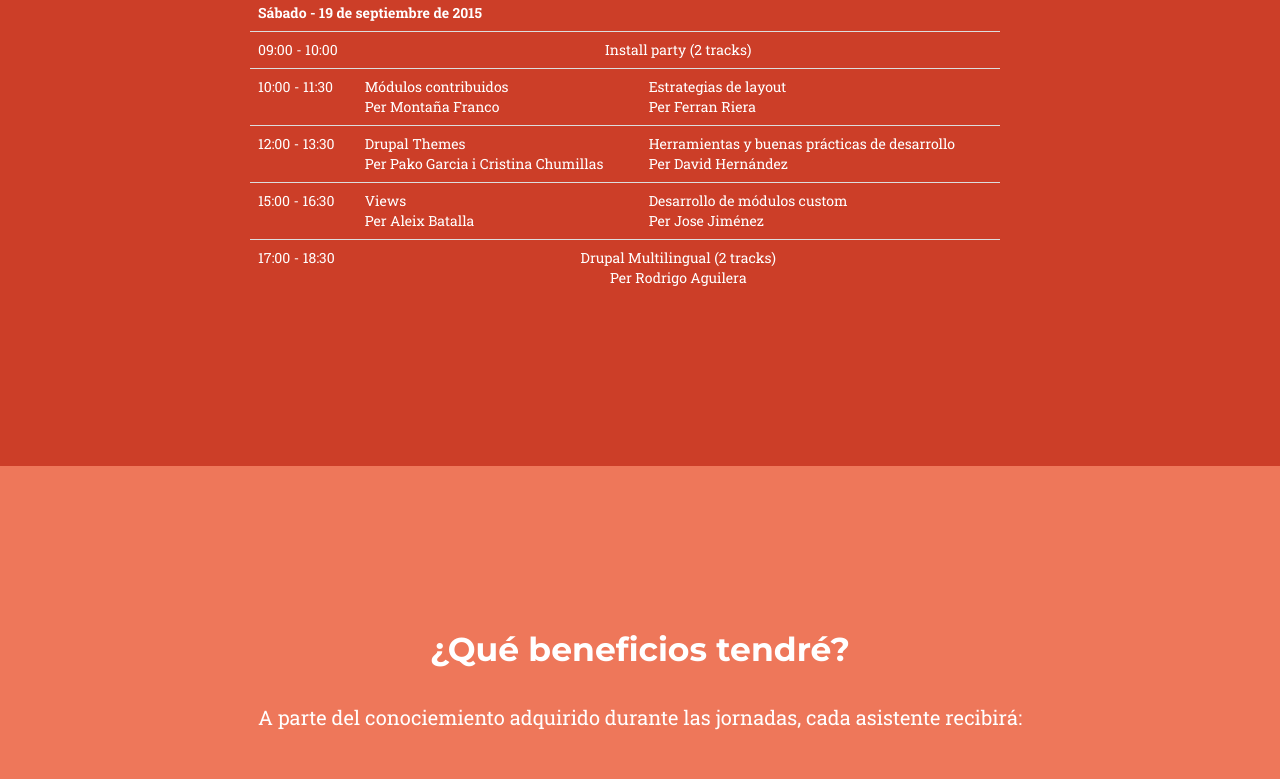
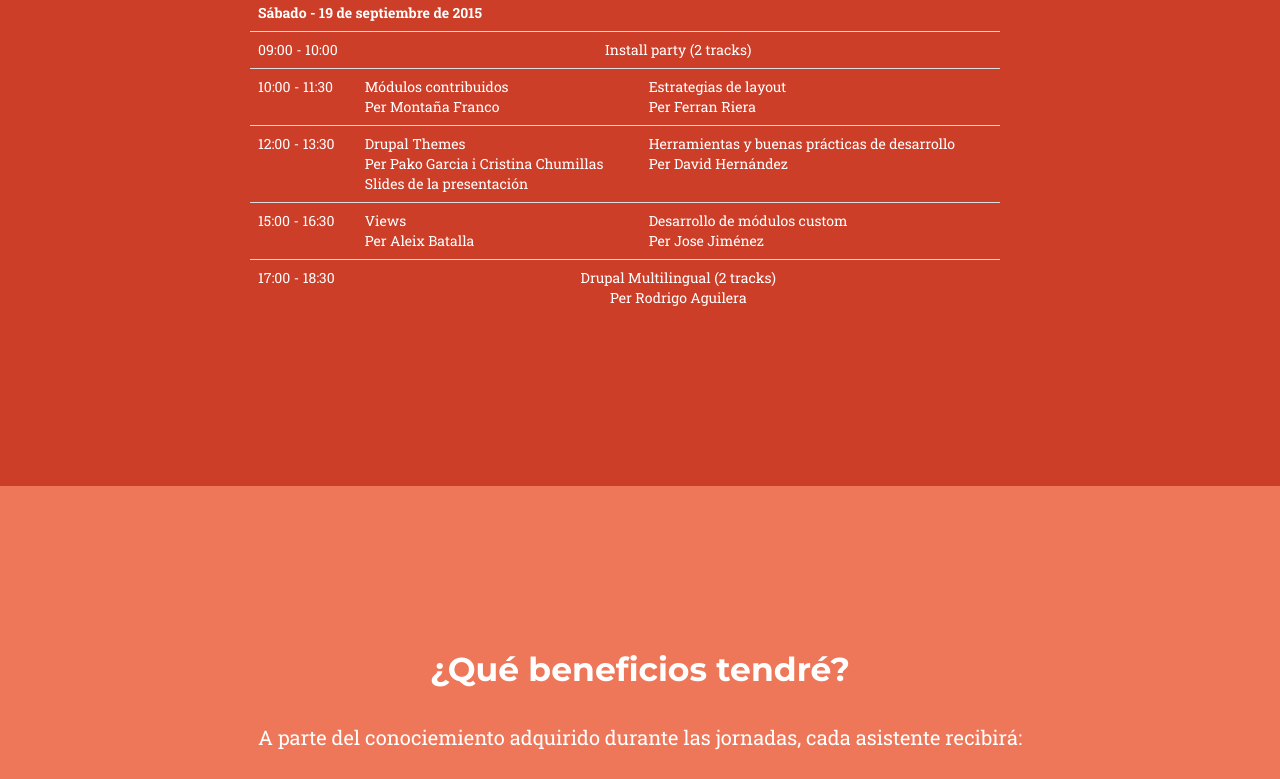
Before and after one commit to Drupalcat/formacio2015, a plain HTML site: page es.html in a window 1280 px wide. Shown: the part 1599-2378 px from the top of the page. Drawn offline with nearby package versions, Linux system fonts and the light colour scheme; a web font is replaced by a local one.

Commit message:
Update Theming session information with slides link.

```diff
--- a/es.html
+++ b/es.html
@@ -140,7 +140,7 @@
                         </tr>
                         <tr>
                           <td>12:00 - 13:30</td>
-                          <td>Drupal Themes<br>Per <a href="https://www.drupal.org/u/pakmanlh">Pako Garcia</a> i <a href="https://www.drupal.org/u/ckrina">Cristina Chumillas</a></td>
+                          <td>Drupal Themes</a><br>Per <a href="https://www.drupal.org/u/pakmanlh">Pako Garcia</a> i <a href="https://www.drupal.org/u/ckrina">Cristina Chumillas</a><br><a href="http://pakmanlh.github.io/drupalcat_theming/">Slides de la presentación</td>
                           <td>Herramientas y buenas prácticas de desarrollo<br>Per <a href="https://www.drupal.org/u/david-hern%C3%A1ndez">David Hernández</a></td></td>
                         </tr>
                         <tr>
```
Also changed, not shown: index.html (+1 -1 lines).
